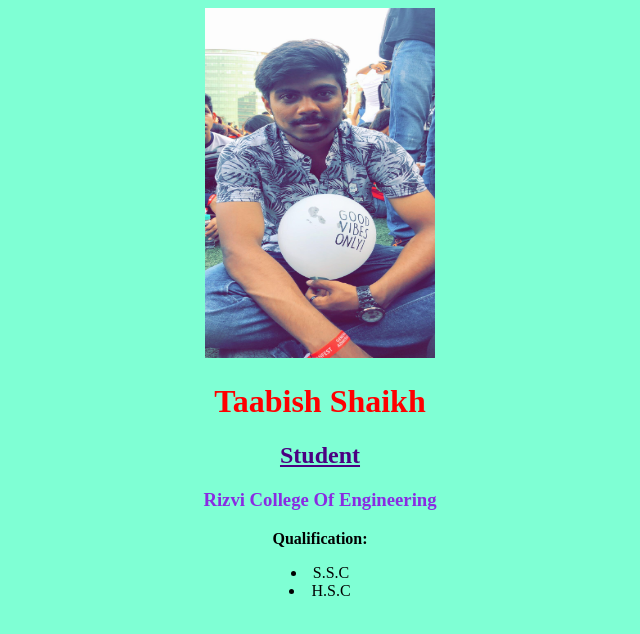
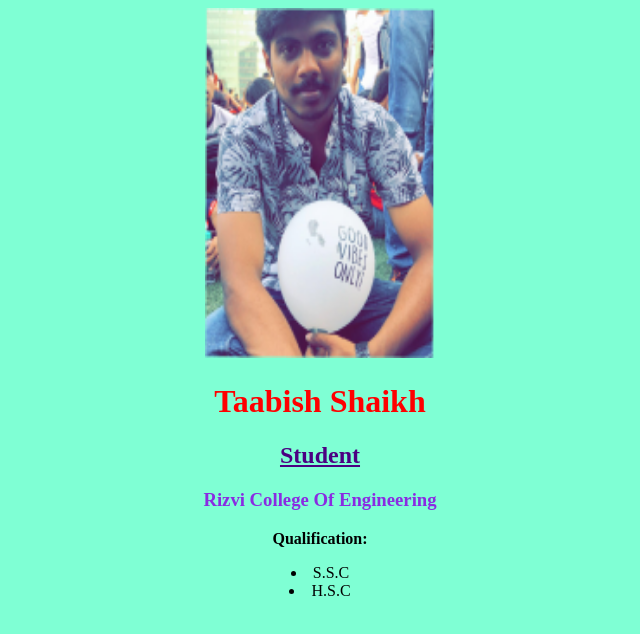
Before and after one commit to taabishshaikh2/wdl-exp2, a plain HTML site: page index.html in a window 1280 px wide. Shown: the whole page, without its empty margins (320-960 px from the left). Drawn offline with Linux system fonts and the light colour scheme.

Commit message:
Completed

```diff
--- a/index.html
+++ b/index.html
@@ -10,7 +10,7 @@
     <div align="center">
 
 
-        <img width="230" height="350" src="./images/me.jpg" alt="Taabish" >
+        <img width="230" height="350" src="./images/me 1.png" alt="Taabish" >
         <h1><font color="red">Taabish Shaikh</font></h1>
         <h2><font color="indigo"><u>Student</u></font></h2>
         <h3><font color="blueviolet">Rizvi College Of Engineering</font></h3>
```
Also changed, not shown: images/me 1.png (added).
